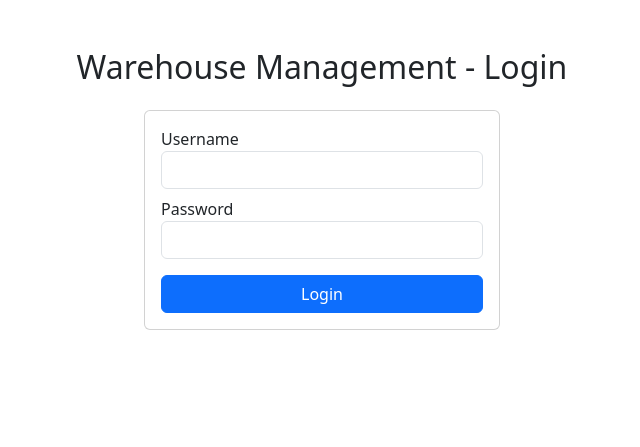
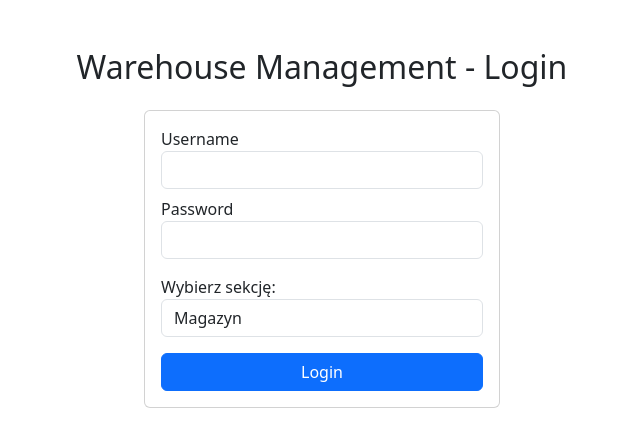
Before and after one commit to Osmobaits/Osmo-warehouse, a Flask app: template templates/login.html in a window 1280 px wide. Shown: the top 447 px of the page, without its empty margins (318-958 px from the left). Run offline with Flask 3, Linux system fonts and the light colour scheme; the template is opened without the code that fills it, so the values that code supplies are empty.

Commit message:
Update login.html

```diff
--- a/templates/login.html
+++ b/templates/login.html
@@ -17,6 +17,11 @@
                     <input type="text" id="username" class="form-control mb-2" required>
                     <label for="password">Password</label>
                     <input type="password" id="password" class="form-control mb-3" required>
+                    <label for="role">Wybierz sekcję:</label>
+                    <select id="role" class="form-control mb-3">
+                        <option value="warehouse">Magazyn</option>
+                        <option value="orders">Zamówienia</option>
+                    </select>
                     <button class="btn btn-primary w-100" onclick="login()">Login</button>
                 </div>
             </div>
@@ -27,11 +32,16 @@
         function login() {
             const username = document.getElementById("username").value;
             const password = document.getElementById("password").value;
+            const role = document.getElementById("role").value;
 
             // Symulacja logowania
             if (username === "admin" && password === "password") {
                 localStorage.setItem("loggedIn", "true");
-                window.location.href = "index.html";
+                if (role === "warehouse") {
+                    window.location.href = "index.html";
+                } else {
+                    window.location.href = "index1.html";
+                }
             } else {
                 alert("Invalid credentials! Try again.");
             }
```
